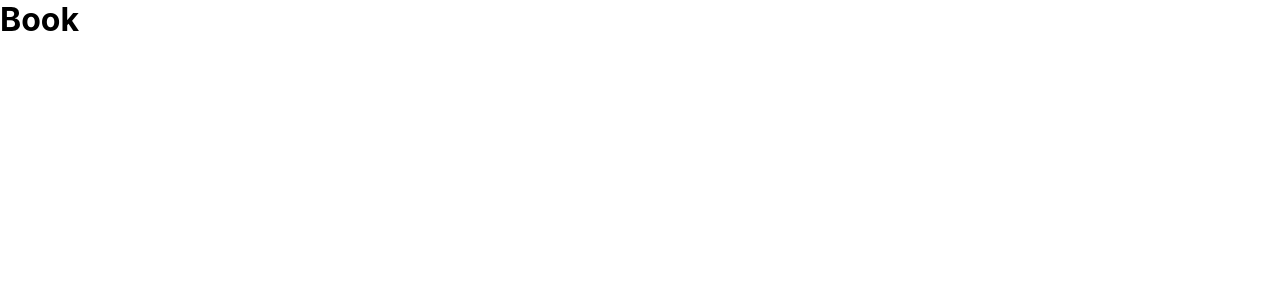
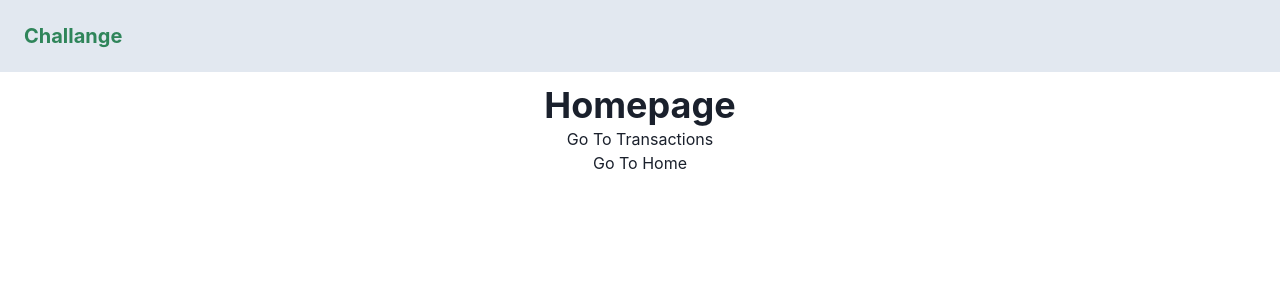
Before and after one commit to ihyaanr/challange-login, a React (Create React App) app: page /book in a window 1280 px wide. Shown: the top 300 px of the page. Built offline with nearby package versions, Linux system fonts and the light colour scheme.

Commit message:
Use Chakra UI

```diff
--- a/package.json
+++ b/package.json
@@ -3,12 +3,16 @@
   "version": "0.1.0",
   "private": true,
   "dependencies": {
+    "@chakra-ui/react": "^1.7.2",
+    "@emotion/react": "^11.7.0",
+    "@emotion/styled": "^11.6.0",
     "@fortawesome/fontawesome-svg-core": "^1.2.36",
     "@fortawesome/free-solid-svg-icons": "^5.15.4",
     "@fortawesome/react-fontawesome": "^0.1.16",
     "@testing-library/jest-dom": "^5.15.1",
     "@testing-library/react": "^11.2.7",
     "@testing-library/user-event": "^12.8.3",
+    "framer-motion": "^4.1.17",
     "react": "^17.0.2",
     "react-dom": "^17.0.2",
     "react-hook-form": "^7.20.2",
--- a/src/Book.js
+++ b/src/Book.js
@@ -1,5 +1,17 @@
+import { Box, Heading } from "@chakra-ui/react";
+import { Link } from "react-router-dom";
+import NavBar from "./NavBar";
+
 const Book = () => {
-  return <h1>Book</h1>;
+  return (
+    <Box textAlign="center">
+      <NavBar />
+      <Heading mt={3}>Homepage</Heading>
+      <Link to="/transactions">Go To Transactions</Link>
+      <br />
+      <Link to="/home">Go To Home</Link>
+    </Box>
+  );
 };
 
 export default Book;
--- a/src/Form.js
+++ b/src/Form.js
@@ -2,6 +2,7 @@ import { FontAwesomeIcon } from "@fortawesome/react-fontawesome";
 import { faEye } from "@fortawesome/free-solid-svg-icons";
 import { useState, useEffect } from "react";
 import { useHistory } from "react-router-dom";
+import { Heading } from "@chakra-ui/react";
 
 const Form = ({ setIsAuth, isAuth }) => {
   const eye = <FontAwesomeIcon icon={faEye} />;
@@ -72,7 +73,9 @@ const Form = ({ setIsAuth, isAuth }) => {
       ) : (
         <p className="value success-color"> {value} </p>
       )}
-      <h1>Login</h1>
+      <Heading as="h3" size="xl" color="green.600">
+        Login
+      </Heading>
       <form onSubmit={handleLogin}>
         <label htmlFor="">Username</label>
         <input
--- a/src/Home.js
+++ b/src/Home.js
@@ -1,13 +1,41 @@
+import { Box, Heading, Image, Container } from "@chakra-ui/react";
+import NavBar from "./NavBar";
 import { Link } from "react-router-dom";
 
 const Home = () => {
   return (
-    <div className="links">
-      <h1>HOMEPAGE</h1>
+    <Box textAlign="center">
+      <NavBar />
+      <Box>
+        <Container maxWidth="container.xl">
+          <Box d="flex" alignItems="center" py={20} flexDirection="row">
+            <Box mr="6">
+              <Heading as="h1" size="xl" isTruncated>
+                <Box>HomePage</Box>
+              </Heading>
+              <Box mt="6" fontWeight="medium">
+                Lorem ipsum dolor sit amet consectetur adipisicing elit.
+                Recusandae saepe et cumque ipsam! Incidunt fugiat magnam nemo,
+                ex quasi aliquid. Nemo, maxime ad. Fugit voluptate tempora
+                corporis impedit maxime iure.
+              </Box>
+            </Box>
+            <Box w="100%">
+              <Image
+                w="100%"
+                src="https://sehatnegeriku.kemkes.go.id/wp-content/uploads/2021/05/5150374-scaled.jpg"
+                alt="naruto"
+                objectFit="cover"
+              />
+            </Box>
+          </Box>
+        </Container>
+      </Box>
+
       <Link to="/transactions">Go To Transactions</Link>
-      <br />git
+      <br />
       <Link to="/Book">Go To Book</Link>
-    </div>
+    </Box>
   );
 };
 
--- /dev/null
+++ b/src/NavBar.js
@@ -0,0 +1,37 @@
+import { Box, Heading, Button } from "@chakra-ui/react";
+import { useHistory } from "react-router-dom";
+
+const NavBar = () => {
+  const history = useHistory();
+
+  return (
+    <Box
+      d="flex"
+      alignItems="center"
+      justifyContent="space-between"
+      p={6}
+      background="gray.200"
+      color="green.600"
+    >
+      <Box>
+        <Heading as="h5" size="md" alt="brand">
+          Challange
+        </Heading>
+      </Box>
+      {/* <Box>
+        <Button
+          onClick={() => history.push("/")}
+          color="black"
+          colorScheme="red"
+          p={3}
+          fontSize="md"
+          variant="solid"
+        >
+          Logout
+        </Button>
+      </Box> */}
+    </Box>
+  );
+};
+
+export default NavBar;
--- a/src/Transactions.js
+++ b/src/Transactions.js
@@ -1,7 +1,17 @@
+import { Box, Heading } from "@chakra-ui/react";
+import { Link } from "react-router-dom";
+import NavBar from "./NavBar";
+
 const Transactions = () => {
-    return (
-        <h1>Transactons</h1>
-     );
-}
+  return (
+    <Box textAlign="center">
+      <NavBar />
+      <Heading mt={3}>Transactions</Heading>
+      <Link to="/home">Go To Home</Link>
+      <br />
+      <Link to="/Book">Go To Book</Link>
+    </Box>
+  );
+};
 
 export default Transactions;
--- a/src/index.css
+++ b/src/index.css
@@ -60,14 +60,14 @@ i {
 }
 
 i:hover {
-  color: blueviolet;
+  color: #2f855a;
   cursor: pointer;
 }
 
 .login button {
   font-size: 16px;
   width: 100%;
-  background-color: blueviolet;
+  background-color: #2f855a;
   color: #fff;
   border: 0;
   margin-top: 20px;
@@ -79,12 +79,12 @@ i:hover {
 button:disabled,
 button[disabled] {
   opacity: 10;
-  background-color: rgba(192, 130, 253, 0.589);
+  background-color: #c6f6d5;
   color: #fff;
 }
 
 .login input:focus {
-  border: 2px solid blueviolet;
+  border: 2px solid #2f855a;
 }
 
 .value {
--- a/src/index.js
+++ b/src/index.js
@@ -1,17 +1,14 @@
-import React from 'react';
-import ReactDOM from 'react-dom';
-import './index.css';
-import App from './App';
-import reportWebVitals from './reportWebVitals';
+import React from "react";
+import ReactDOM from "react-dom";
+import "./index.css";
+import App from "./App";
+import { ChakraProvider } from "@chakra-ui/react";
 
 ReactDOM.render(
   <React.StrictMode>
-    <App />
+    <ChakraProvider>
+      <App />
+    </ChakraProvider>
   </React.StrictMode>,
-  document.getElementById('root')
+  document.getElementById("root")
 );
-
-// If you want to start measuring performance in your app, pass a function
-// to log results (for example: reportWebVitals(console.log))
-// or send to an analytics endpoint. Learn more: https://bit.ly/CRA-vitals
-reportWebVitals();
```
Also changed, not shown: src/assets/vecteezycovid-19.jpg (added), 1 other file (tests, documents, lock files or other folders).
